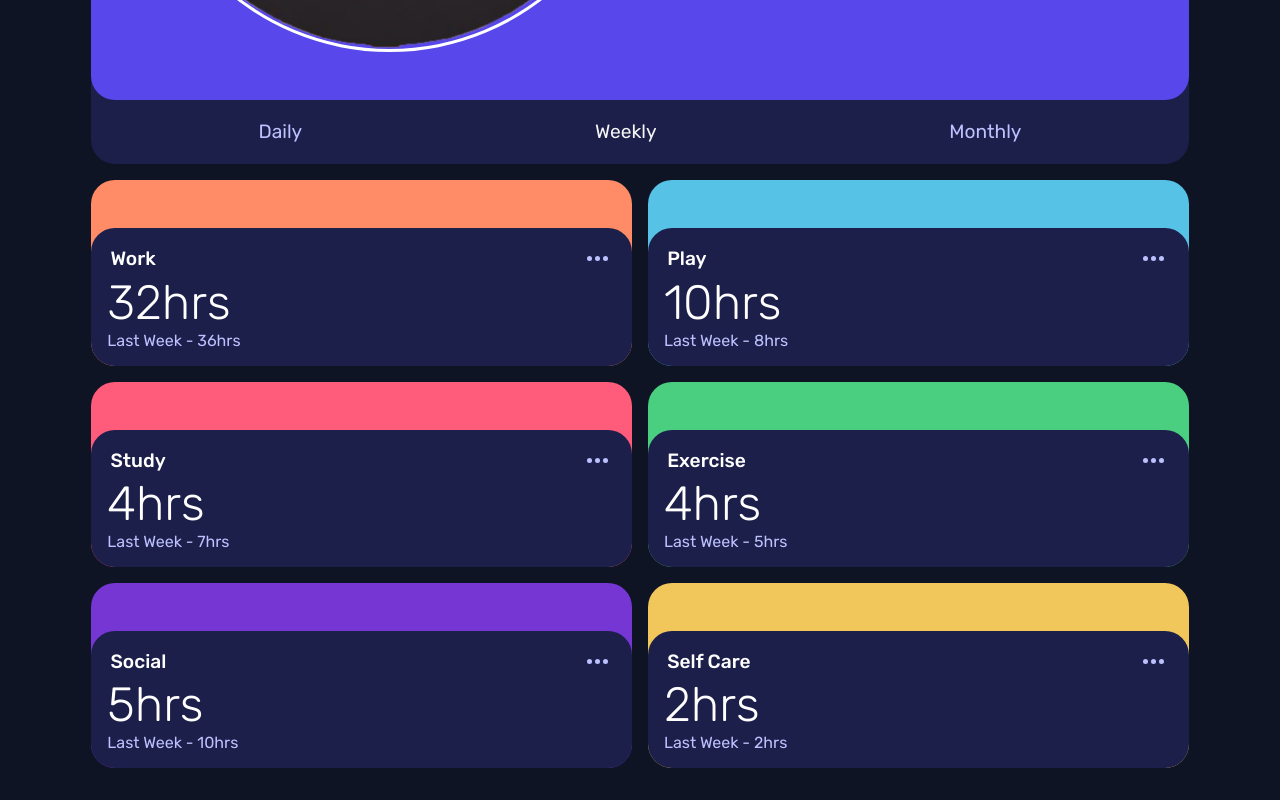
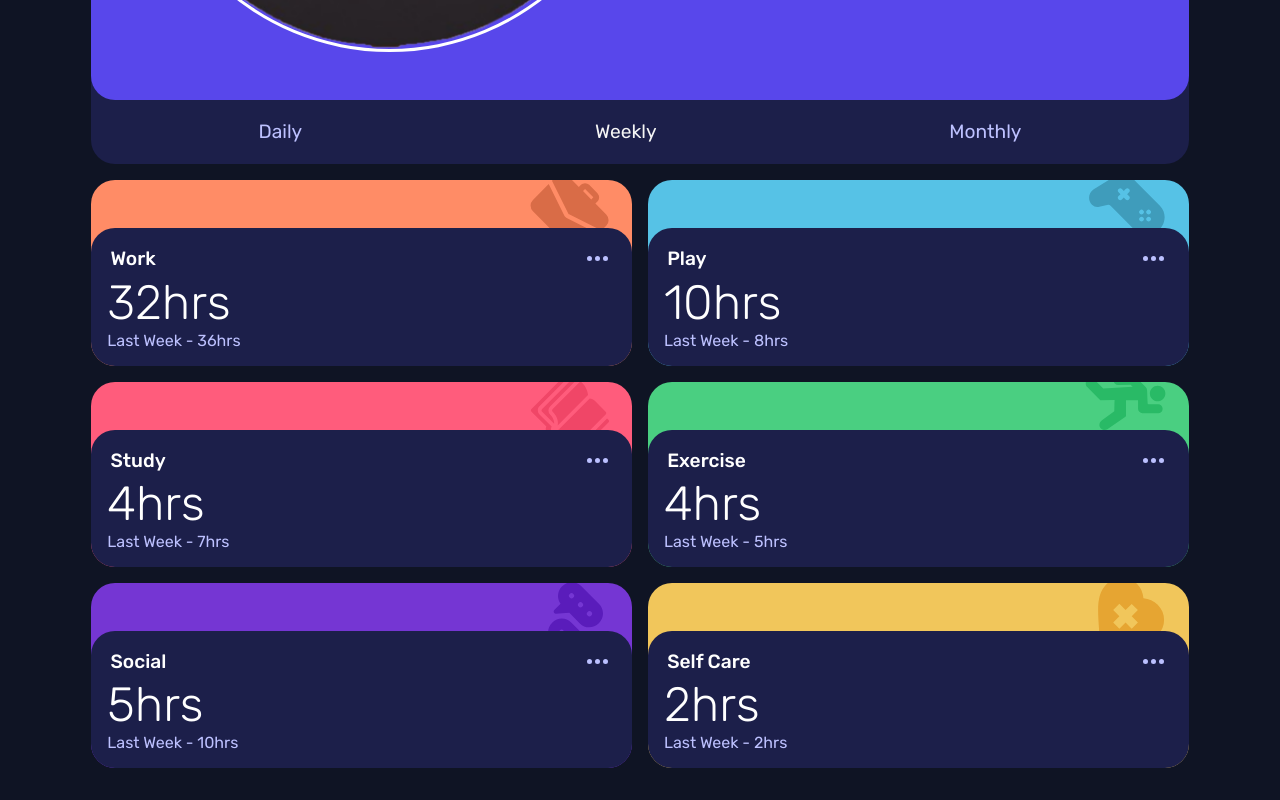
Before and after one commit to vzapola/Time-Tracking-Dashboard, a plain HTML site: page index.html in a window 1280 px wide. Shown: the part 532-1332 px from the top of the page. Drawn offline with Linux system fonts and the light colour scheme; the site is published under a folder, as on GitHub Pages, so addresses that start at the root find nothing.

Commit message:
:bug: fix bugs on the cards background

```diff
--- a/style.css
+++ b/style.css
@@ -119,32 +119,32 @@ body {
 
 .card-work {
     background-color: var(--orange);
-    background-image: url(/images/icon-work.svg);
+    background-image: url(./images/icon-work.svg);
 }
 
 .card-play {
     background-color: var(--blue);
-    background-image: url(/images/icon-play.svg);
+    background-image: url(./images/icon-play.svg);
 }
 
 .card-study {
     background-color: var(--pink);
-    background-image: url(/images/icon-study.svg);
+    background-image: url(./images/icon-study.svg);
 }
 
 .card-exercise {
     background-color: var(--green);
-    background-image: url(/images/icon-exercise.svg);
+    background-image: url(./images/icon-exercise.svg);
 }
 
 .card-social {
     background-color: var(--purple);
-    background-image: url(/images/icon-social.svg);
+    background-image: url(./images/icon-social.svg);
 }
 
 .card-selfcare {
     background-color: var(--yellow);
-    background-image: url(/images/icon-self-care.svg);
+    background-image: url(./images/icon-self-care.svg);
 }
 
     .box {
```
